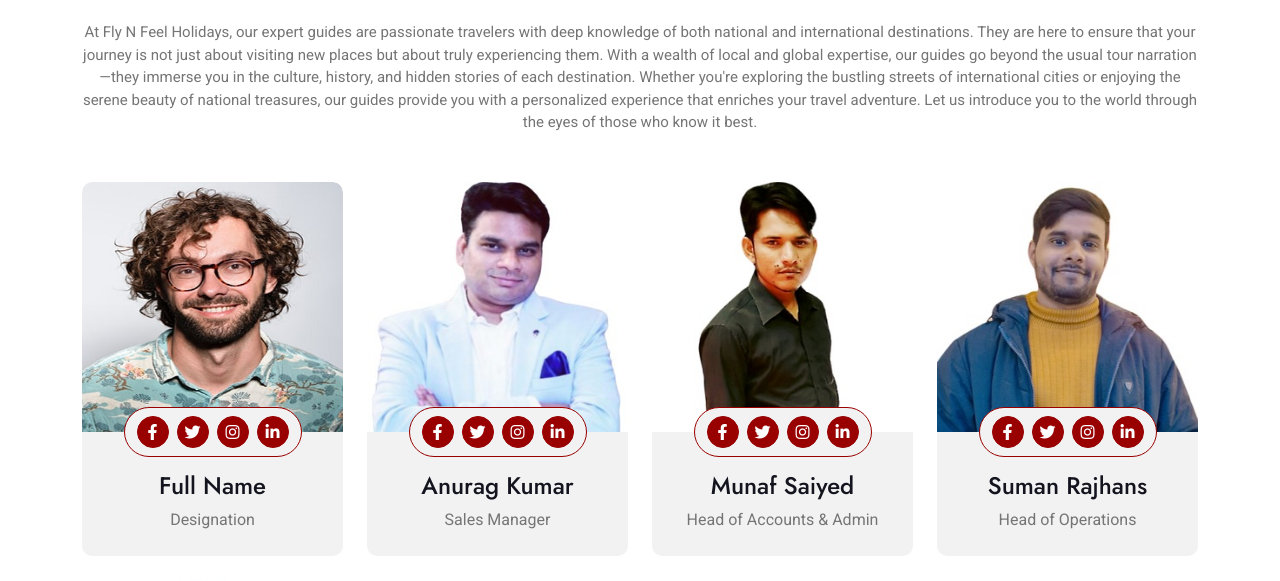
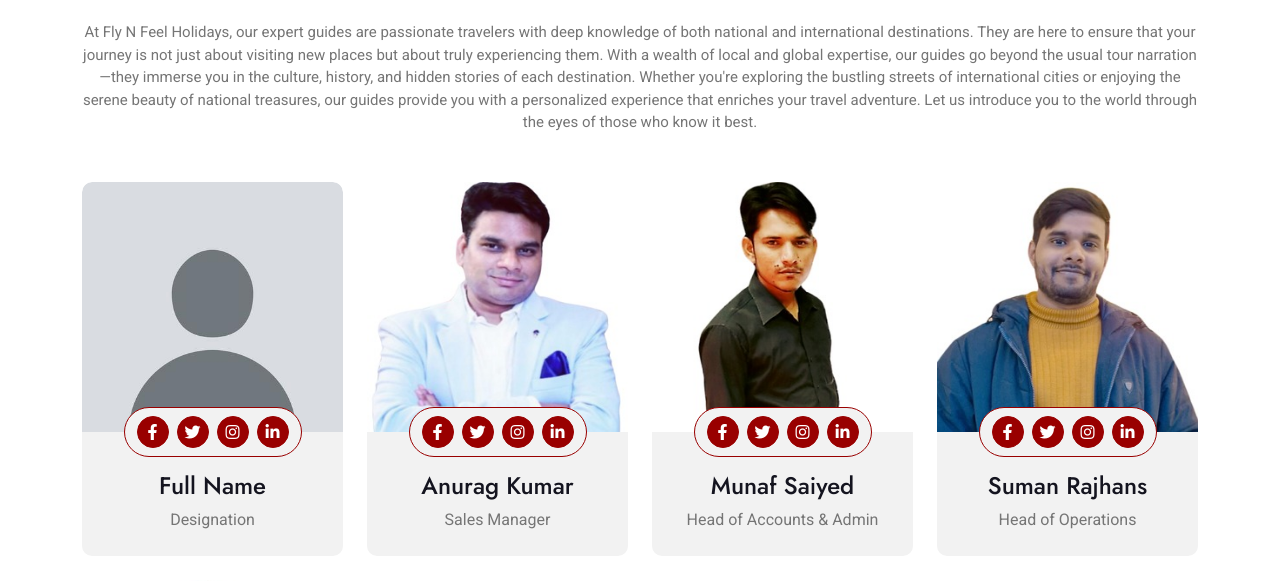
Before and after one commit to Rahul7281/flyandfeel, a Django app: page / in a window 1280 px wide. Shown: the part 1296-1877 px from the top of the page. Run offline with Django 5.2, Linux system fonts and the light colour scheme; some libraries are stand-ins or nearby versions.

Commit message:
updated code

```diff
--- a/templates/index.html
+++ b/templates/index.html
@@ -329,7 +329,7 @@
                         <div class="guide-item">
                             <div class="guide-img">
                                 <div class="guide-img-efects">
-                                    <img src="{% static 'lib_home/img/guide-1.jpg'  %}" style="height: 250px;" class="img-fluid w-100 rounded-top" alt="Image">
+                                    <img src="{% static 'team/no_photo.jpg'  %}" style="height: 250px;" class="img-fluid w-100 rounded-top" alt="Image">
                                 </div>
                                 <div class="guide-icon rounded-pill p-2">
                                     <a class="btn btn-square btn-primary rounded-circle mx-1" href=""><i class="fab fa-facebook-f"></i></a>
```
Also changed, not shown: static/team/no_photo.jpg (added).
